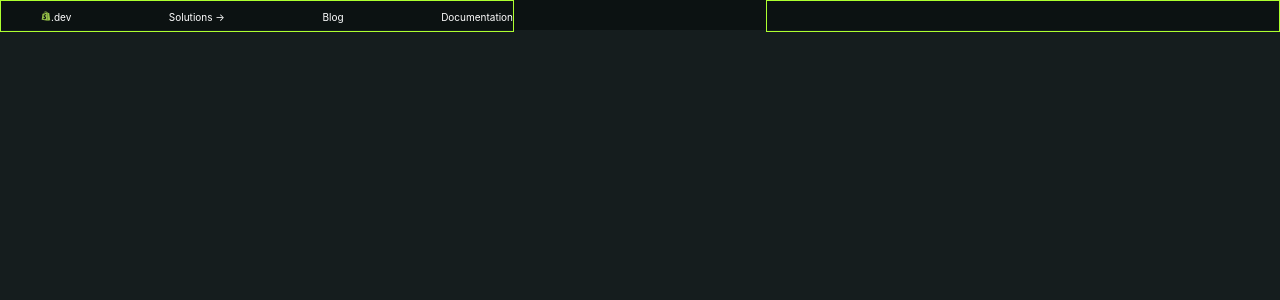
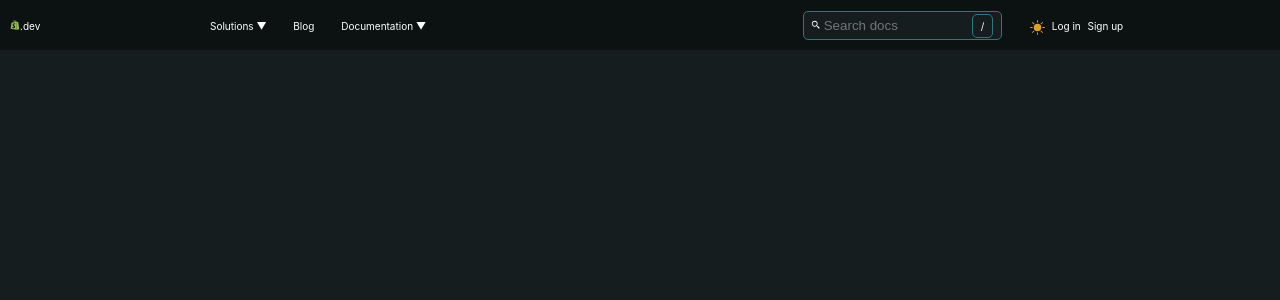
Before and after one commit to ZShala/shopify, a React (Create React App) app: page / in a window 1280 px wide. Shown: the top 300 px of the page. Built offline with nearby package versions, Linux system fonts and the light colour scheme.

Commit message:
added navbar

```diff
--- a/src/components/Navbar/Navbar.css
+++ b/src/components/Navbar/Navbar.css
@@ -3,13 +3,16 @@
   width: 100%;
   height: 30px;
   display: flex;
-  justify-content: space-between;
+  justify-content: space-around;
+  padding: 10px;
 }
 
-.nav-left,
+.nav-left {
+  width: 20%;
+  height: 100%;
+}
 .nav-right {
-  border: 1px solid greenyellow;
-  width: 40%;
+  width: 30%;
   height: 100%;
 }
 
@@ -24,3 +27,40 @@
   color: white;
   font-size: 10px;
 }
+.nav-right-list {
+  display: flex;
+  justify-content: space-evenly;
+  align-items: flex-start;
+  list-style-type: none;
+  color: white;
+  font-size: 10px;
+}
+.brightness-icon {
+  color: rgb(219, 159, 49);
+  font-size: 15px;
+}
+
+.search{
+  background: #151D1E;
+  border: 1px solid #2b797d;;
+  border-radius: 5px;
+  padding: 6px 0 6px 20px;
+  box-sizing: border-box;
+  margin-top: -15px;
+}
+.magnifier{
+  position: relative;
+  left: 18px;
+}
+.slash{
+  border: 1px solid #2b797d;
+  padding: 5px 8px;
+  position: relative;
+  right: 30px;
+  border-radius: 5px;
+}
+
+.logo{
+  position: absolute;
+  left: 10px;
+}
--- a/src/components/Navbar/Navbar.js
+++ b/src/components/Navbar/Navbar.js
@@ -1,18 +1,40 @@
 import "./Navbar.css";
-import {FaShopify} from "react-icons/fa";
+import { FaShopify } from "react-icons/fa";
+import { BsFillBrightnessHighFill } from "react-icons/bs";
+import { BiSearchAlt2 } from "react-icons/bi";
 
 const Navbar = () => {
   return (
     <div className="navbar">
       <div className="nav-left">
-          <ul className="nav-left-list">
-              <li><FaShopify className="logo-icon"/>.dev</li>
-              <li>Solutions &rarr; </li>
-              <li>Blog</li>
-              <li>Documentation</li>
-          </ul>
+        <ul className="nav-left-list">
+          <li className="logo">
+            <FaShopify className="logo-icon" />
+            .dev
+          </li>
+          <li>
+            Solutions <span> &#9660; </span>
+          </li>
+          <li>Blog</li>
+          <li>
+            Documentation <span> &#9660; </span>
+          </li>
+        </ul>
       </div>
-      <div className="nav-right"></div>
+      <div className="nav-right">
+        <ul className="nav-right-list">
+          <li>
+            <BiSearchAlt2 className="magnifier" />
+            <input type="text" placeholder="Search docs" className="search" />
+            <span className="slash">/</span>
+          </li>
+          <li>
+            <BsFillBrightnessHighFill className="brightness-icon" />
+          </li>
+          <li>Log in</li>
+          <li>Sign up</li>
+        </ul>
+      </div>
     </div>
   );
 };
```
